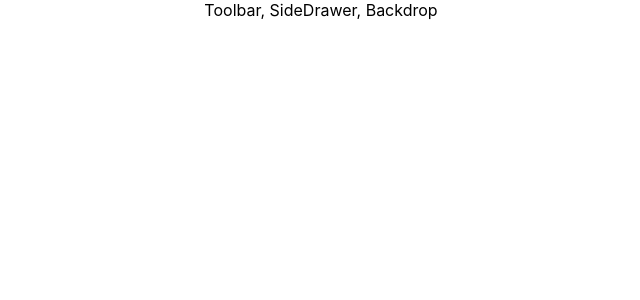
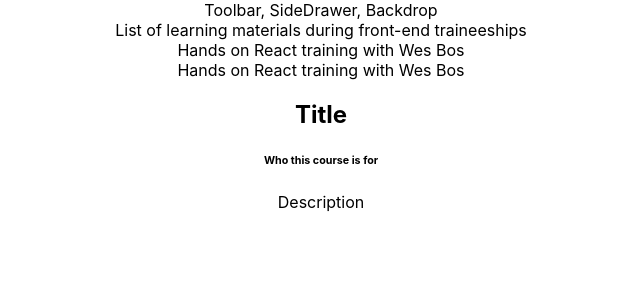
Before and after one commit to DGEs2018/research-sharing-platform, a React (Create React App) app: page / in a window 1280 px wide. Shown: the top 300 px of the page, without its empty margins (319-959 px from the left). Built offline with nearby package versions, Linux system fonts and the light colour scheme.

Commit message:
Import all the previously created components to the App.js file

```diff
--- a/src/App.js
+++ b/src/App.js
@@ -1,13 +1,21 @@
 import React from 'react';
 import Layout from './components/Layout/Layout';
+import NavigationBar from './components/NavigationBar';
+import CourseMaterialList from './components/CourseMaterialList';
+import CourseMaterial from './components/CourseMaterial';
+import CourseDetails from './components/CourseDetails';
 import './App.css';
 
-function App() {
+const App = () => {
 	return (
 		<div className="App">
 			<Layout />
+			<NavigationBar />
+			<CourseMaterialList />
+			<CourseMaterial />
+			<CourseDetails />
 		</div>
 	);
-}
+};
 
 export default App;
```
